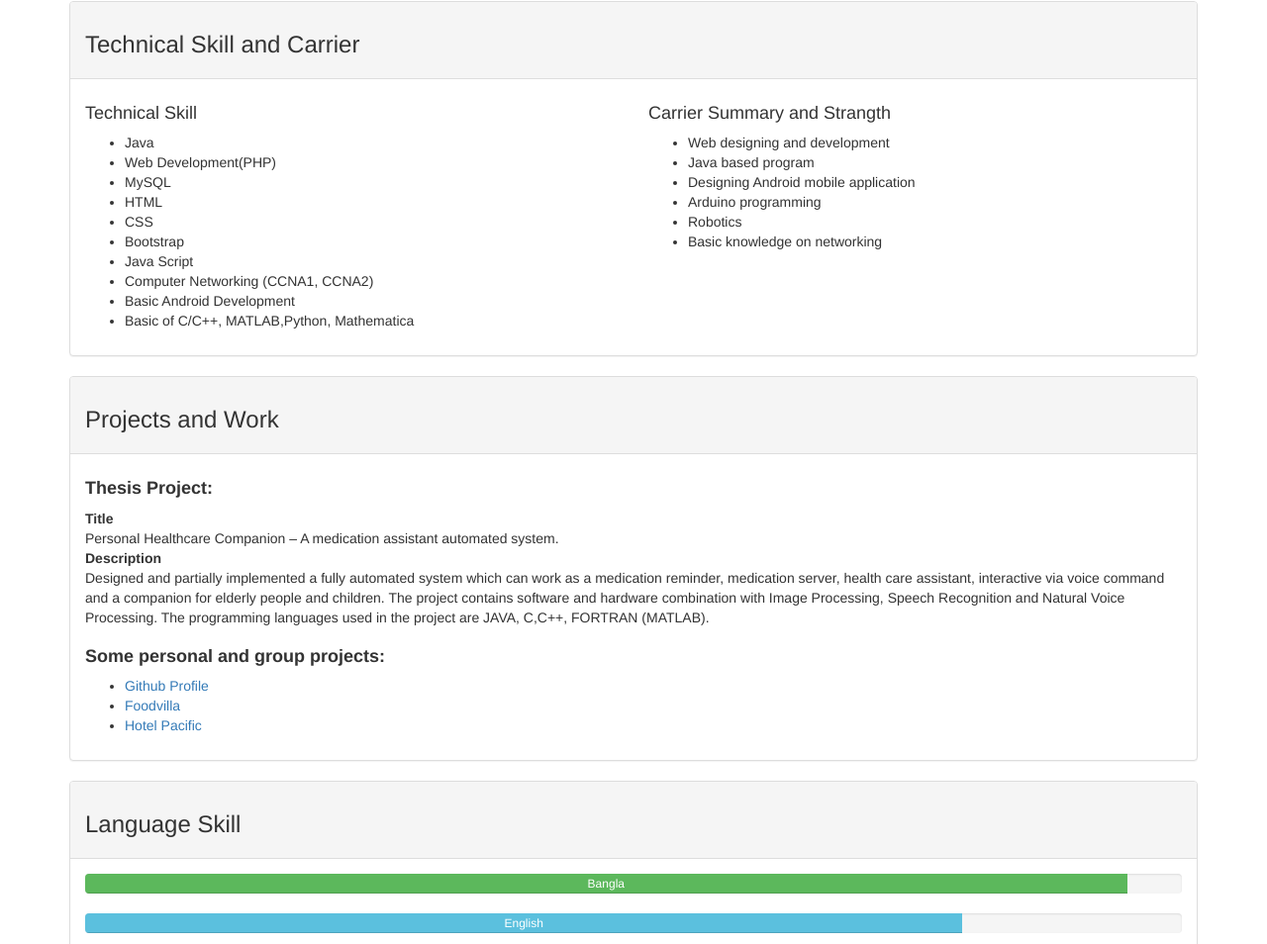
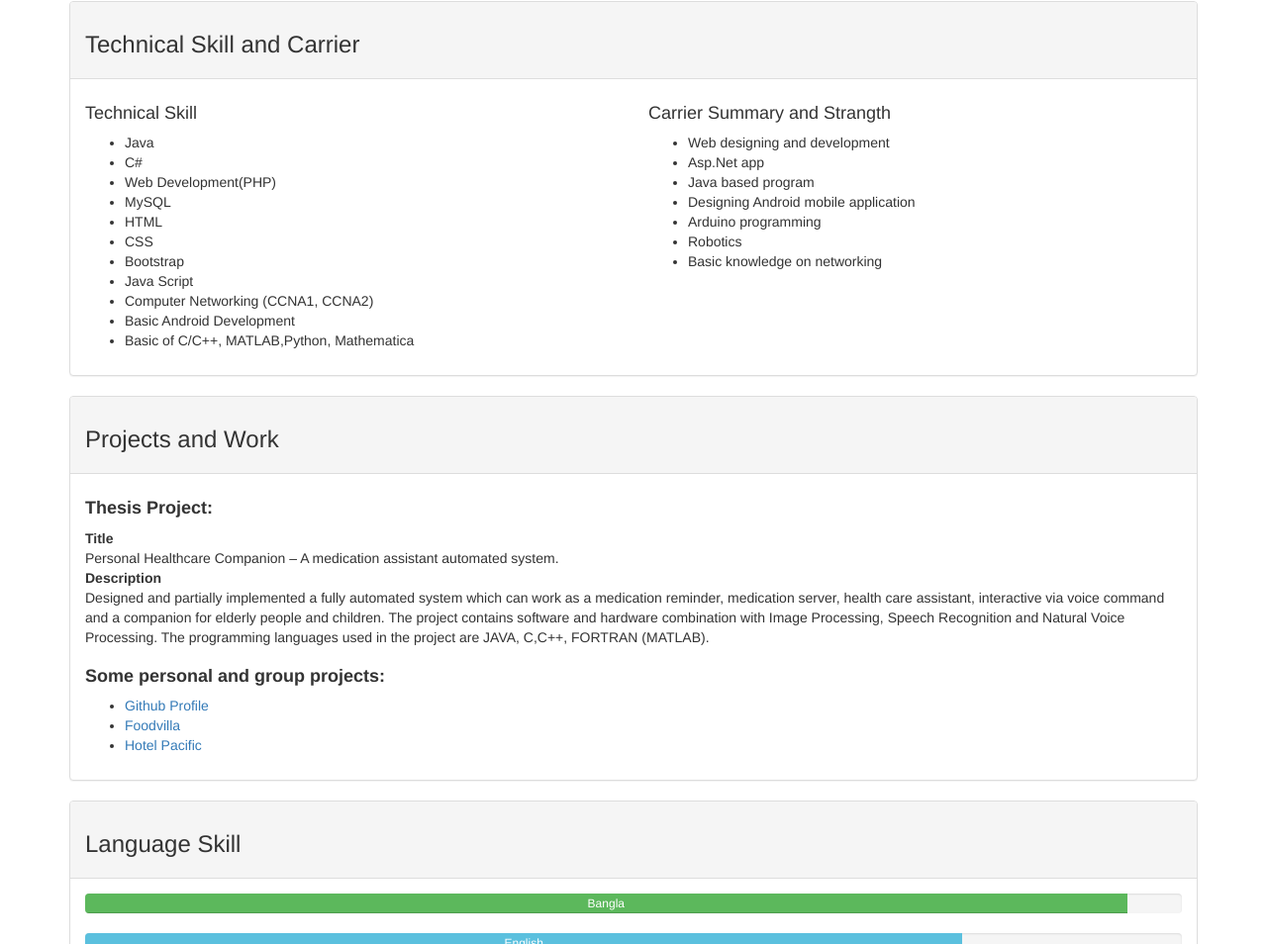
Before and after one commit to touhidur-rahaman/First_Bootstrap, a plain HTML site: page index.html in a window 1280 px wide. Shown: the part 1093-2047 px from the top of the page at 99% size. Drawn offline with Linux system fonts and the light colour scheme.

Commit message:
Added C#

```diff
--- a/index.html
+++ b/index.html
@@ -168,6 +168,7 @@
 
 						<ul>
 							<li>Java</li>
+							<li>C#</li>
 							<li>Web Development(PHP)</li>
 							<li>MySQL</li>
 							<li>HTML</li>
@@ -188,6 +189,7 @@
 
 						<ul>
 							<li>Web designing and development</li>
+							<li>Asp.Net app</li>
 							<li>Java based program </li>
 							<li>Designing Android mobile application</li>
 							<li>Arduino programming</li>
```
